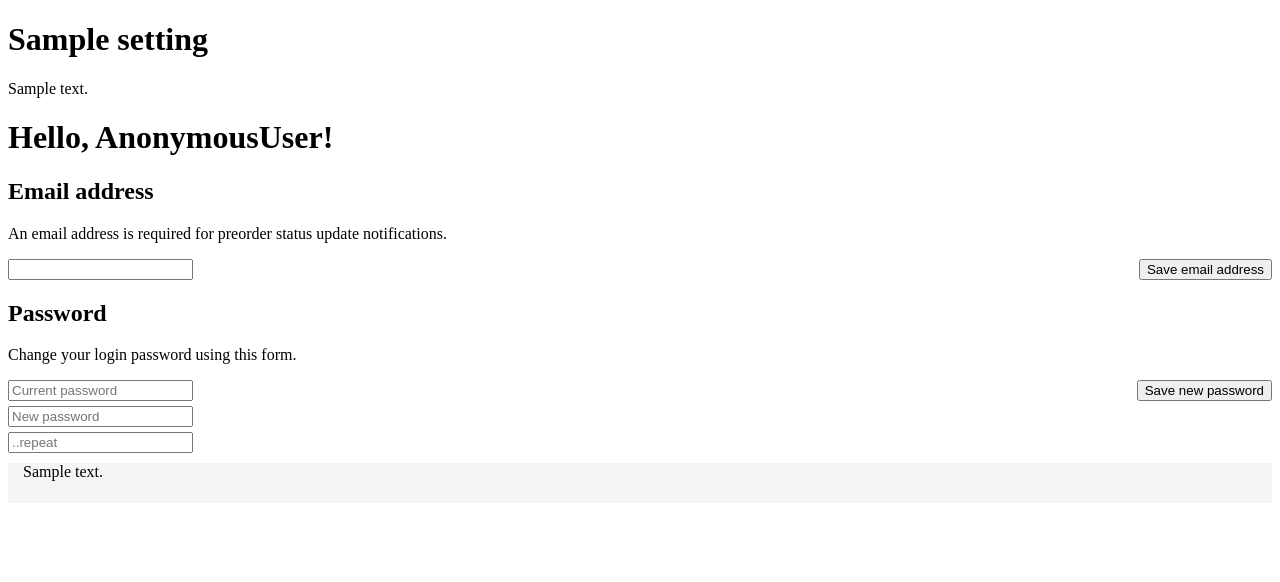
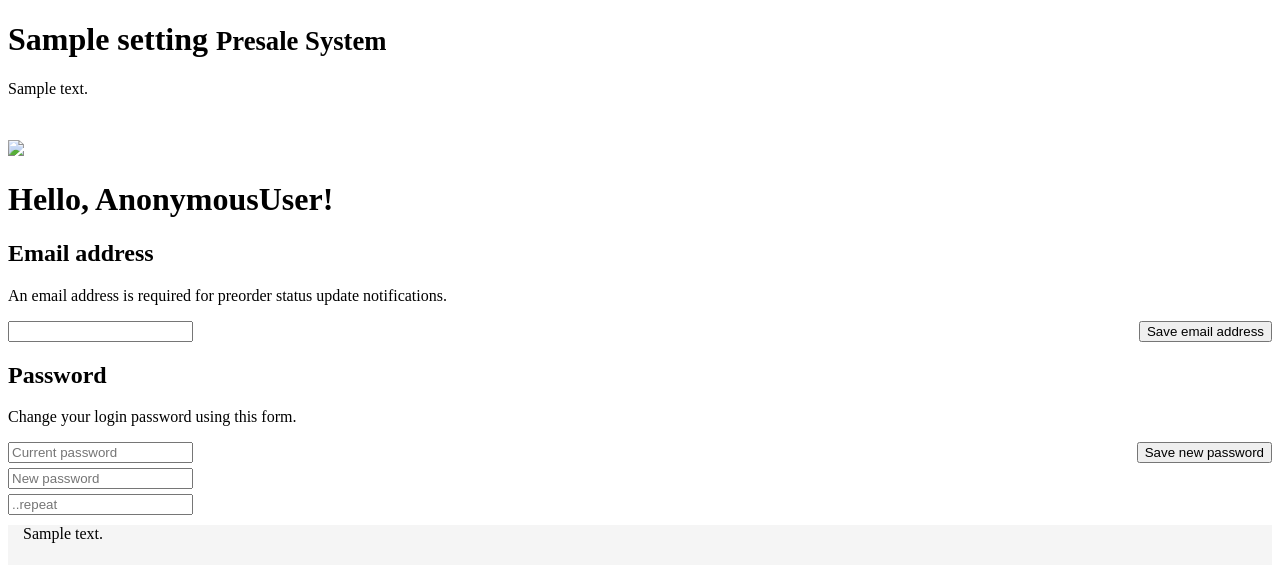
Before and after one commit to informancer/c4sh_preorder, a Django app: template c4sh_preorder/templates/account.html in a window 1280 px wide. Shown: the part 76-658 px from the top of the page. Run offline with Django 3.2, Linux system fonts and the light colour scheme; the template is opened without the code that fills it: most values are stand-ins (such as "Sample title", 1, 10 or a date in 2020).

Commit message:
updated hero to show event logo

```diff
--- a/c4sh_preorder/templates/base/base.html
+++ b/c4sh_preorder/templates/base/base.html
@@ -34,7 +34,11 @@
       }
 
       code {
-      font-size: 80%;
+        font-size: 80%;
+      }
+
+      .hero-logo {
+        margin: 26px auto auto auto;
       }
       {% block css %}{% endblock %}
     </style>
--- a/c4sh_preorder/templates/base/hero.html
+++ b/c4sh_preorder/templates/base/hero.html
@@ -1,2 +1,9 @@
-<h1>{{settings.EVENT_NAME_SHORT}}</h1>
-<p class="lead">{{settings.EVENT_DESCRIPTION_TEXT|safe}}</p>
+<div class="row">
+	<div class="col-sm-8">
+		<h1>{{settings.EVENT_NAME_SHORT}} <small>Presale System</small></h1>
+		<p class="lead">{{settings.EVENT_DESCRIPTION_TEXT|safe}}</p>
+	</div>
+	<div class="col-sm-4 hidden-xs">
+		<img src="{{settings.MEDIA_URL}}img/30c3_hero.png" class="hero-logo"/>
+	</div>
+</div>
```
